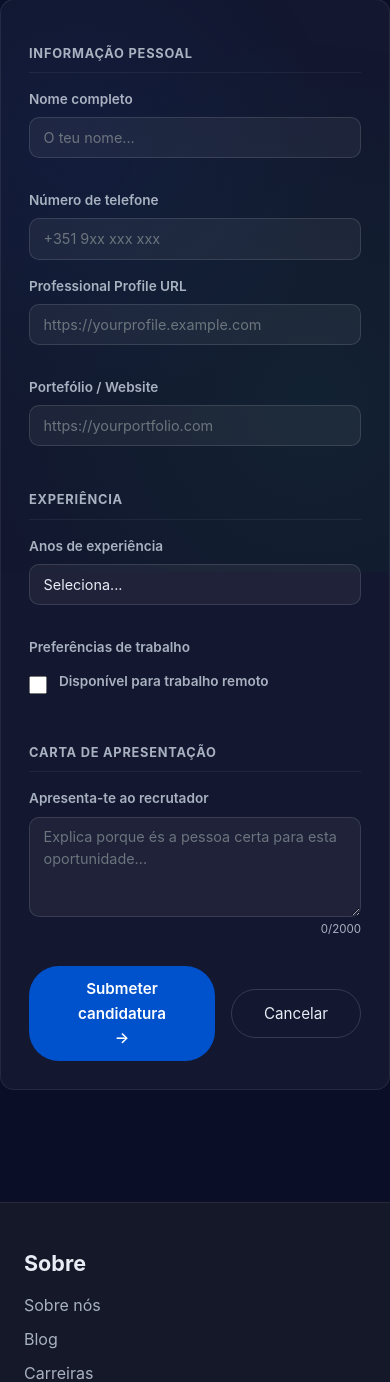
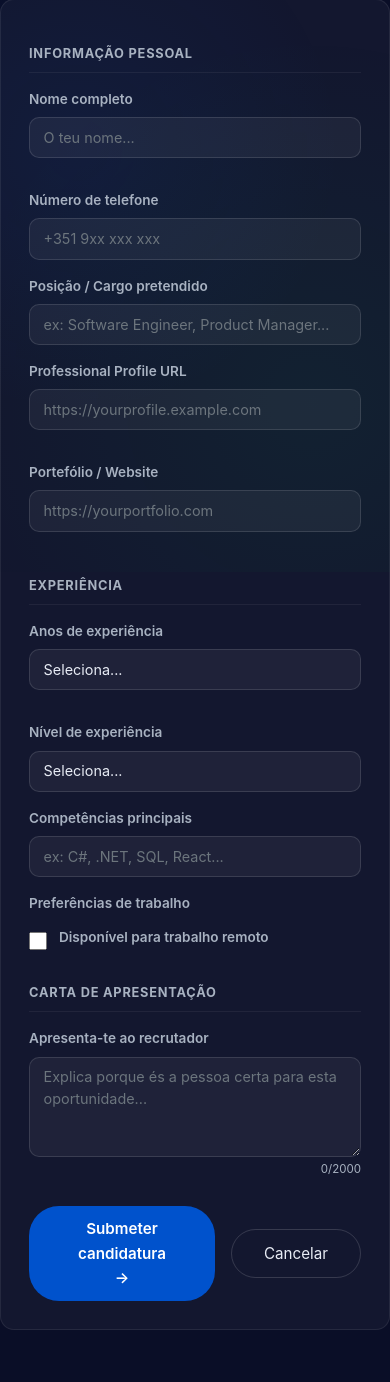
Before and after one commit to didisbp3-alt/xceleratesystemslinkstruefinal2, an ASP.NET Core app: template FINALfinalXcelerateLinks/XcelerateLinks/Views/Applications/Create.cshtml in a window 390 px wide; the page is wider, and only the part inside the window is pictured. Shown: the part 272-1654 px from the top of that part. Run offline with ASP.NET Core 8, Linux system fonts and the light colour scheme; the template is opened without the code that fills it, so the values that code supplies are empty; some libraries are stand-ins or nearby versions.

Commit message:
Add missing JobApplication DB fields: JobPosition, Experience, Skills; fix PhoneNumber nvarchar mismatch
Co-authored-by: didisbp3-alt <264655493+didisbp3-alt@users.noreply.github.com>

```diff
--- a/FINALfinalXcelerateLinks/APIPSI16/Controllers/JobApplicationsController.cs
+++ b/FINALfinalXcelerateLinks/APIPSI16/Controllers/JobApplicationsController.cs
@@ -62,6 +62,9 @@ namespace APIPSI16.Controllers
                 Status = 0,
                 AppliedAt = DateTime.UtcNow,
                 Name = string.IsNullOrWhiteSpace(dto.Name) ? null : dto.Name,
+                JobPosition = string.IsNullOrWhiteSpace(dto.JobPosition) ? null : dto.JobPosition,
+                Experience = dto.Experience,
+                Skills = string.IsNullOrWhiteSpace(dto.Skills) ? null : dto.Skills,
                 CoverLetter = string.IsNullOrWhiteSpace(dto.CoverLetter) ? null : dto.CoverLetter,
                 PhoneNumber = string.IsNullOrWhiteSpace(dto.PhoneNumber) ? null : dto.PhoneNumber,
                 ProfessionalUrl = string.IsNullOrWhiteSpace(dto.ProfessionalUrl) ? null : dto.ProfessionalUrl,
--- a/FINALfinalXcelerateLinks/APIPSI16/Data/xcleratesystemslinks_SampleDBContext.cs
+++ b/FINALfinalXcelerateLinks/APIPSI16/Data/xcleratesystemslinks_SampleDBContext.cs
@@ -243,7 +243,9 @@ public partial class xcleratesystemslinks_SampleDBContext : DbContext
                 .HasColumnType("datetime");
             entity.Property(e => e.UpdatedAt).HasColumnType("datetime");
             entity.Property(e => e.Name).HasMaxLength(50).IsUnicode(false);
-            entity.Property(e => e.PhoneNumber).HasMaxLength(20).IsUnicode(false);
+            entity.Property(e => e.PhoneNumber).HasMaxLength(20);
+            entity.Property(e => e.JobPosition).HasMaxLength(200);
+            entity.Property(e => e.Skills).HasMaxLength(500);
             entity.Property(e => e.ProfessionalUrl).HasMaxLength(300);
             entity.Property(e => e.PortfolioUrl).HasMaxLength(300);
             entity.Property(e => e.SelectedJobRoleIds).HasMaxLength(500);
--- a/FINALfinalXcelerateLinks/APIPSI16/Models/DTOs/AddSkillDto.cs
+++ b/FINALfinalXcelerateLinks/APIPSI16/Models/DTOs/AddSkillDto.cs
@@ -7,6 +7,9 @@ namespace APIPSI16.Models.DTOs
     {
         public int OpportunityId { get; set; }
         public string? Name { get; set; }
+        public string? JobPosition { get; set; }
+        public int? Experience { get; set; }
+        public string? Skills { get; set; }
         public string? CoverLetter { get; set; }
 
         [RegularExpression(InputValidation.PhonePattern, ErrorMessage = "Invalid phone number format.")]
--- a/FINALfinalXcelerateLinks/APIPSI16/Models/JobApplication.cs
+++ b/FINALfinalXcelerateLinks/APIPSI16/Models/JobApplication.cs
@@ -19,6 +19,12 @@ public partial class JobApplication
 
     public string? Name { get; set; }
 
+    public string? JobPosition { get; set; }
+
+    public int? Experience { get; set; }
+
+    public string? Skills { get; set; }
+
     public string? CoverLetter { get; set; }
     public string? PhoneNumber { get; set; }
 
--- a/FINALfinalXcelerateLinks/XcelerateLinks/Controllers/ApplicationsController.cs
+++ b/FINALfinalXcelerateLinks/XcelerateLinks/Controllers/ApplicationsController.cs
@@ -134,6 +134,9 @@ namespace XcelerateLinks.Mvc.Controllers
             var payload = new APIPSI16.Models.DTOs.ApplyDto {
                 OpportunityId = model.Application.OpportunityId,
                 Name = model.Application.Name,
+                JobPosition = model.Application.JobPosition,
+                Experience = model.Application.Experience,
+                Skills = model.Application.Skills,
                 CoverLetter = model.Application.CoverLetter,
                 PhoneNumber = model.Application.PhoneNumber,
                 ProfessionalUrl = model.Application.ProfessionalUrl,
@@ -359,6 +362,9 @@ namespace XcelerateLinks.Mvc.Controllers
         {
             public int OpportunityId { get; set; }
             public string? Name { get; set; }
+            public string? JobPosition { get; set; }
+            public int? Experience { get; set; }
+            public string? Skills { get; set; }
             public string? CoverLetter { get; set; }
             public string? PhoneNumber { get; set; }
             public string? ProfessionalUrl { get; set; }
--- a/FINALfinalXcelerateLinks/XcelerateLinks/Views/Applications/Create.cshtml
+++ b/FINALfinalXcelerateLinks/XcelerateLinks/Views/Applications/Create.cshtml
@@ -140,6 +140,11 @@
                         <span asp-validation-for="Application.PhoneNumber" class="text-danger"></span>
                     </div>
                 </div>
+                <div class="form-group-styled">
+                    <label asp-for="Application.JobPosition">Posição / Cargo pretendido</label>
+                    <input asp-for="Application.JobPosition" class="form-control" placeholder="ex: Software Engineer, Product Manager..." maxlength="200" />
+                    <span asp-validation-for="Application.JobPosition" class="text-danger"></span>
+                </div>
                 <div class="field-row">
                     <div class="form-group-styled">
                         <label asp-for="Application.ProfessionalUrl">Professional Profile URL</label>
@@ -173,13 +178,29 @@
                         <span asp-validation-for="Application.YearsOfExperience" class="text-danger"></span>
                     </div>
                     <div class="form-group-styled">
+                        <label asp-for="Application.Experience">Nível de experiência</label>
+                        <select asp-for="Application.Experience" class="form-select">
+                            <option value="">Seleciona...</option>
+                            <option value="0">Júnior</option>
+                            <option value="1">Médio</option>
+                            <option value="2">Sénior</option>
+                            <option value="3">Lead / Principal</option>
+                        </select>
+                        <span asp-validation-for="Application.Experience" class="text-danger"></span>
+                    </div>
+                </div>
+                <div class="form-group-styled">
+                    <label asp-for="Application.Skills">Competências principais</label>
+                    <input asp-for="Application.Skills" class="form-control" placeholder="ex: C#, .NET, SQL, React..." maxlength="500" />
+                    <span asp-validation-for="Application.Skills" class="text-danger"></span>
+                </div>
+                <div class="form-group-styled">
                     <label style="margin-bottom:0.75rem;">Preferências de trabalho</label>
                     <div class="toggle-row">
                         <input asp-for="Application.OpenToRemote"
                                class="toggle-input"
                                id="openRemote" />
                         <label for="openRemote" class="toggle-label">Disponível para trabalho remoto</label>
-                        </div>
                     </div>
                 </div>
             </div>
```
Lines whose indentation alone changed are shown as unchanged.
